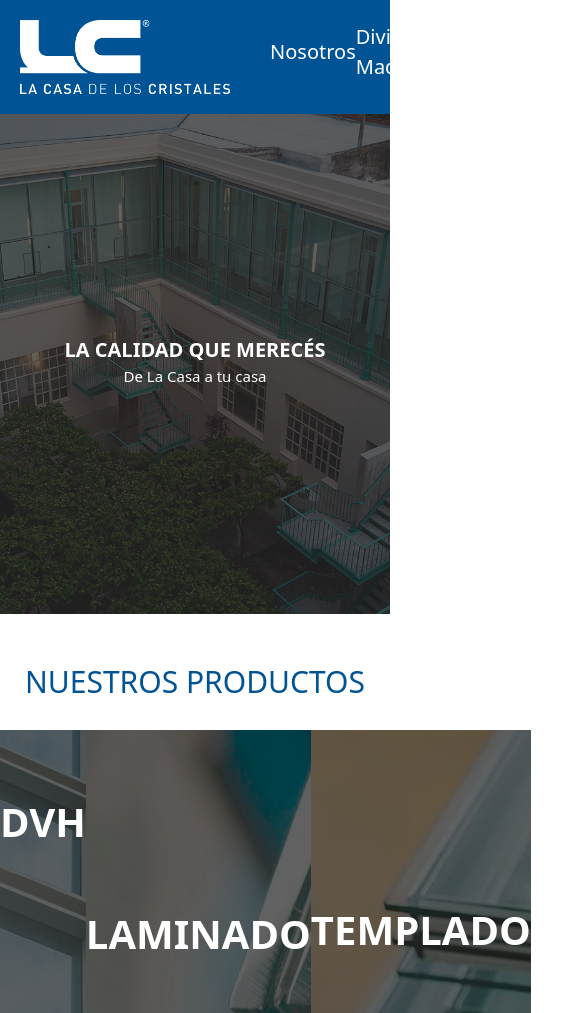
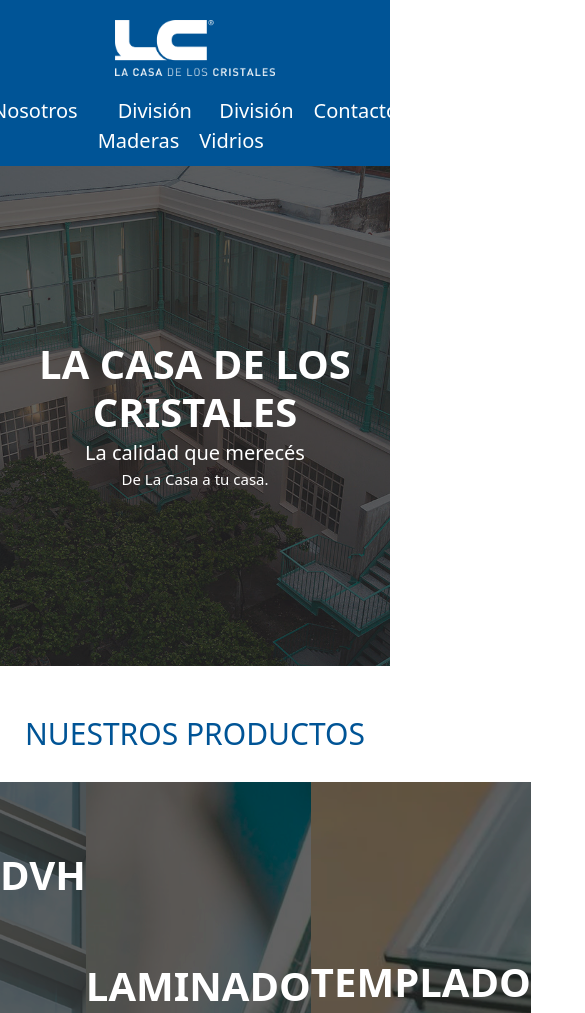
Before and after one commit to facuschilling/Proyecto-CoderHouse, a plain HTML site: page index.html in a window 390 px wide. Shown: the top 1013 px of the page, 585 px wide, since content can reach past the window. Drawn offline with nearby package versions, Linux system fonts and the light colour scheme.

Commit message:
Navbar adaptado a mobile (Responsive)

```diff
--- a/css/style.css
+++ b/css/style.css
@@ -19,10 +19,51 @@ header {
     background-color: #005496;
 }
 
+h1 {
+    color: white;
+    font-size: 4rem;
+    text-align: center;
+    font-weight: bolder;
+}
+
+
+@media screen and (min-width: 1280px) {
+    .navmobile {
+        display: none;
+    }
+
+}
+
+@media screen and (max-width: 1279px) {
+    .navpc {
+        display: none;
+    }
+
+    .listanavmobile {
+        list-style: none;
+        width: 100%;
+        display: flex;
+        justify-content: center;
+        padding: 0px 10px 0px 10px;
+    }
+
+    .listanavmobile a {
+        padding: 0px 20px 0px 20px;
+    }
+    .navmobile {
+        display: grid;
+        align-content: center;
+        justify-items: center;
+        justify-content: center;
+    }
+
+}
+
 header nav {
     font-size: 2.0rem;
     display: flex;
     justify-content: space-between;
+    align-items: center;
 }
 
 .listanav {
@@ -31,15 +72,13 @@ header nav {
     display: flex;
     justify-content: space-between;
     margin-right: 20px;
-    align-items: center;
 }
 
-nav img {
-    width: 250px;
+.logo {
+    width: 200px;
     padding: 20px;
 }
 /*  */
-
 
 h2 { /* Títulos */
     color: #005496;
@@ -52,7 +91,7 @@ h2 { /* Títulos */
 h3 { /* Subtítulo */
     color: white;
     font-size: 2rem;
-    font-weight: bold;
+    font-weight: normal;
 }
 
 h4 { /* Título producto */
--- a/index.html
+++ b/index.html
@@ -12,7 +12,7 @@
 <!-- Header -->
 <header>
     <!-- Barra de Navegación -->
-    <nav>
+    <nav class="navpc">
         <!-- Logo -->
         <a href="./index.html"><img src="./src/LogoLCDLC.png" alt="Logo de La Casa de los Cristales" class="logo"></a>
 
@@ -24,13 +24,28 @@
             <li><a href="./page/contacto.html">Contacto</a></li>
         </ul>
     </nav>
+
+    <nav class="navmobile">
+        <!-- Logo -->
+        <a href="./index.html"><img src="./src/LogoLCDLC.png" alt="Logo de La Casa de los Cristales" class="logo"></a>
+
+        <!-- Links -->
+        <ul class="listanavmobile">
+            <li><a href="./page/nosotros.html">Nosotros</a></li>
+            <li><a href="./page/division-maderas.html">División Maderas</a></li>
+            <li><a href="./page/division-vidrios.html">División Vidrios</a></li>
+            <li><a href="./page/contacto.html">Contacto</a></li>
+
+        </ul>
+    </nav>
 </header>
 
 <!-- Contenido -->
 <main>
     <div class="banner">
-        <h3>LA CALIDAD QUE MERECÉS</h3>
-        <h4>De La Casa a tu casa</h4>
+        <h1 class="titulo">LA CASA DE LOS CRISTALES</h1>
+        <h3>La calidad que merecés</h3>
+        <h4>De La Casa a tu casa.</h4>
     </div>
 
 
```
